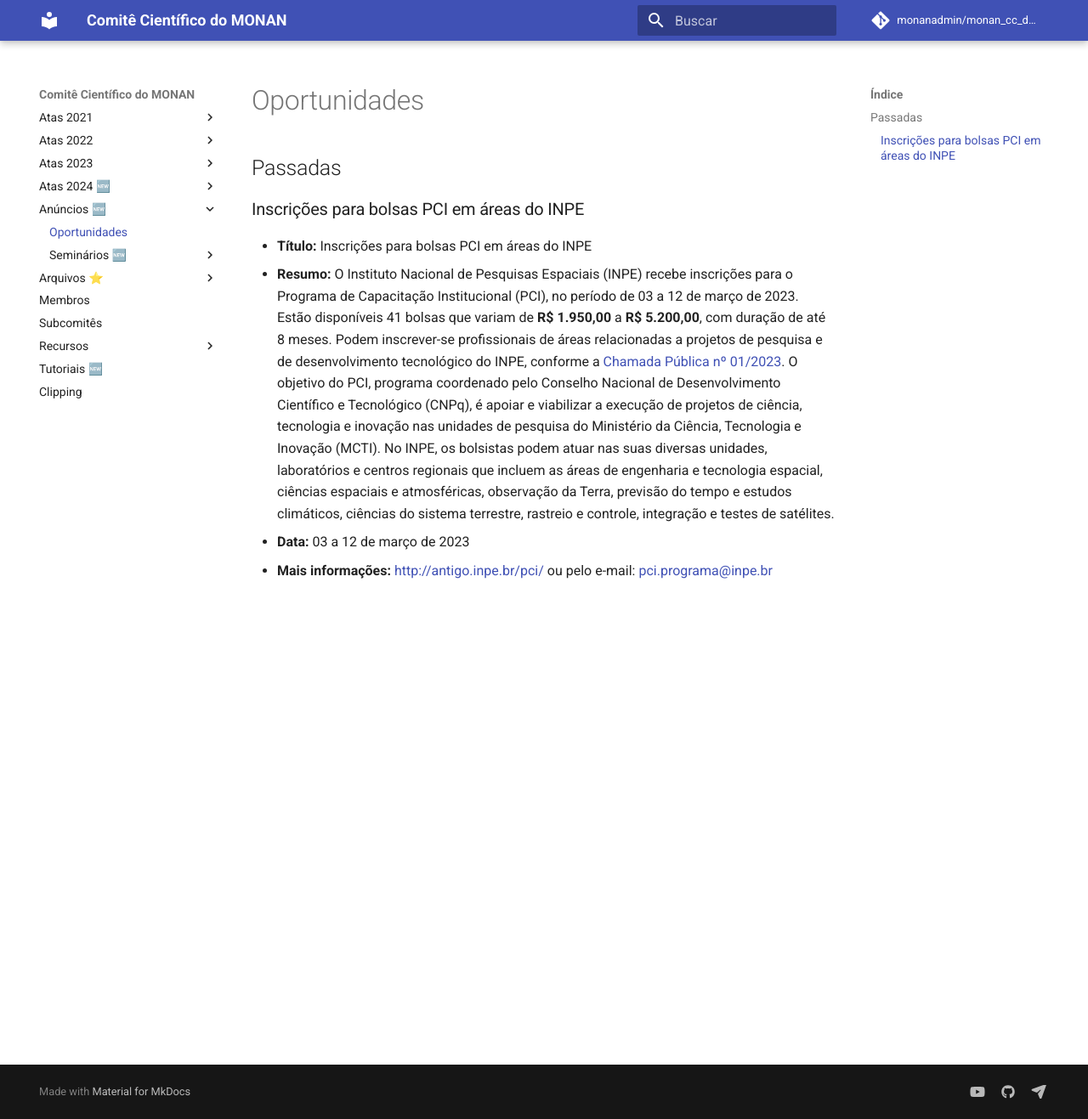
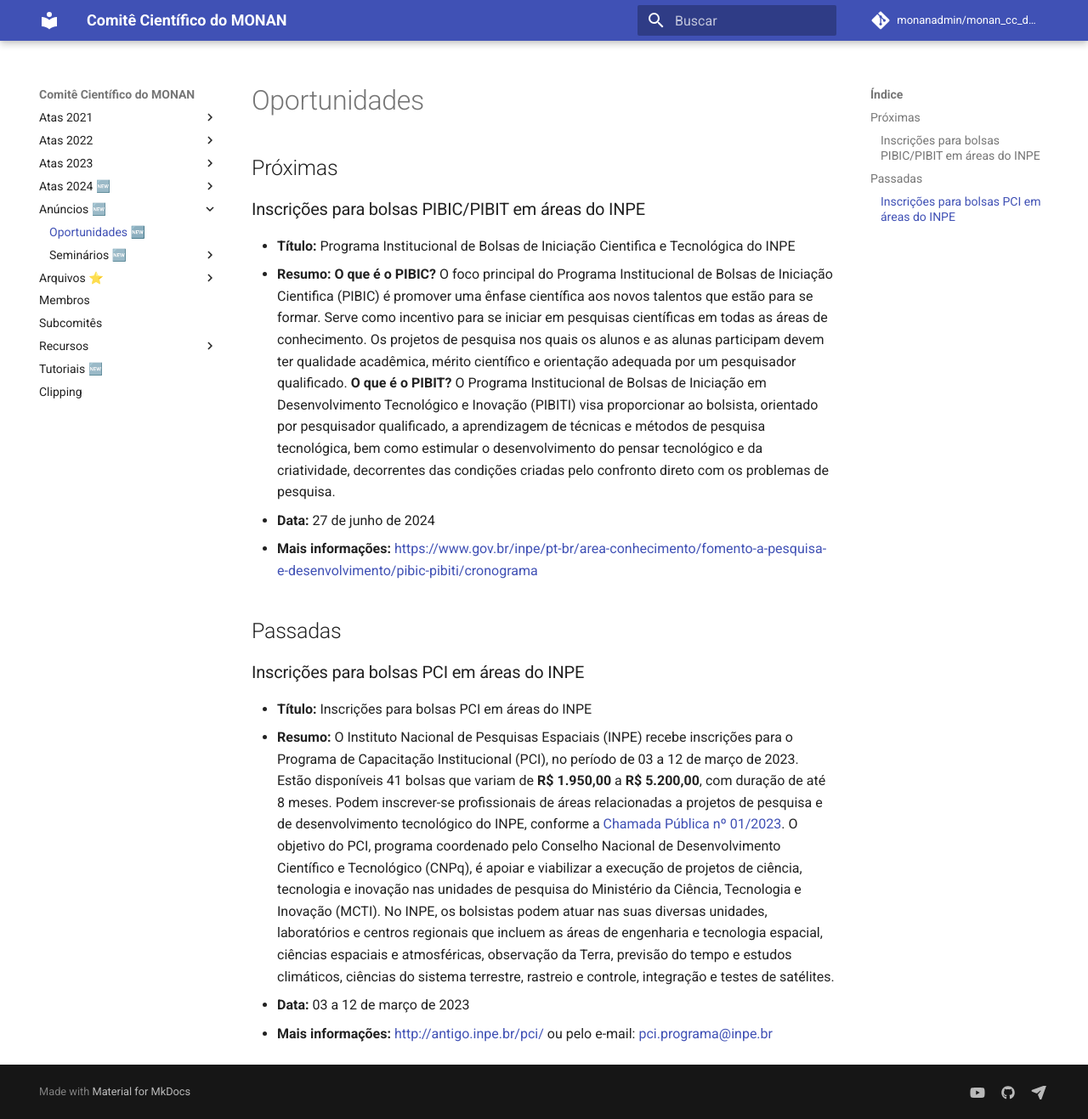
Before and after one commit to monanadmin/monan_cc_docs, an MkDocs documentation site: the page built from docs/oportunidades.md, in a window 1280 px wide and 1317 px high. Shown: the whole window at 85% size. Built offline with MkDocs 1.6.1 and Material for MkDocs 9.7.7, drawn with Linux system fonts in a browser that asks for light colours; comment, search, counter and statistics services are not loaded.

Commit message:
Atualizando páginas docs/oportunidades.md e docs/seminarios.md

```diff
--- a/docs/oportunidades.md
+++ b/docs/oportunidades.md
@@ -1,4 +1,13 @@
 # Oportunidades
+
+## Próximas
+
+### Inscrições para bolsas PIBIC/PIBIT em áreas do INPE
+
+* **Título:** Programa Institucional de Bolsas de Iniciação Cientifica e Tecnológica do INPE
+* **Resumo:** **O que é o PIBIC?** O foco principal do Programa Institucional de Bolsas de Iniciação Cientifica (PIBIC) é promover uma ênfase científica aos novos talentos que estão para se formar. Serve como incentivo para se iniciar em pesquisas científicas em todas as áreas de conhecimento. Os projetos de pesquisa nos quais os alunos e as alunas participam devem ter qualidade acadêmica, mérito científico e orientação adequada por um pesquisador qualificado. **O que é o PIBIT?** O Programa Institucional de Bolsas de Iniciação em Desenvolvimento Tecnológico e Inovação (PIBITI) visa proporcionar ao bolsista, orientado por pesquisador qualificado, a aprendizagem de técnicas e métodos de pesquisa tecnológica, bem como estimular o desenvolvimento do pensar tecnológico e da criatividade, decorrentes das condições criadas pelo confronto direto com os problemas de pesquisa.
+* **Data:** 27 de junho de 2024
+* **Mais informações:** [https://www.gov.br/inpe/pt-br/area-conhecimento/fomento-a-pesquisa-e-desenvolvimento/pibic-pibiti/cronograma](https://www.gov.br/inpe/pt-br/area-conhecimento/fomento-a-pesquisa-e-desenvolvimento/pibic-pibiti/cronograma)
 
 ## Passadas
 
--- a/mkdocs.yml
+++ b/mkdocs.yml
@@ -25,7 +25,7 @@
   - Atas 2024 🆕:
     - '05 de Março de 2024 🆕': ata_cc_05_marco_2024.md
   - Anúncios 🆕:
-    - Oportunidades: oportunidades.md
+    - Oportunidades 🆕: oportunidades.md
     - Seminários 🆕:
       - 'Seminários Institucionais 🆕': seminarios.md
       - 'Seminários ATOS-BULL': seminarios_atos_bull.md
```
Also changed, not shown: docs/seminarios.md (+27 -9 lines).
